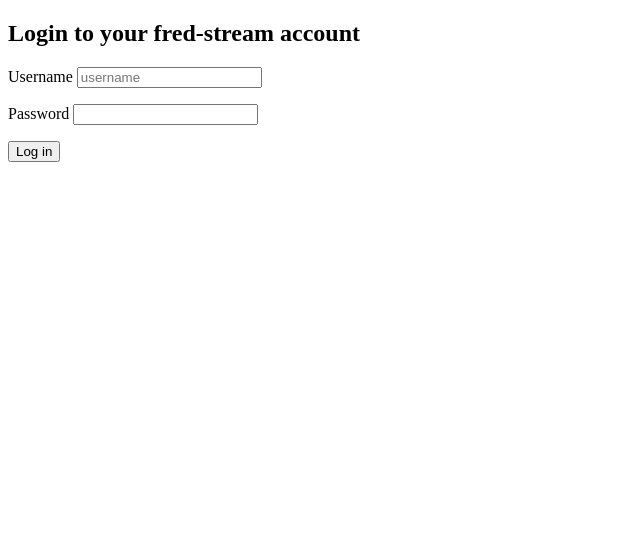
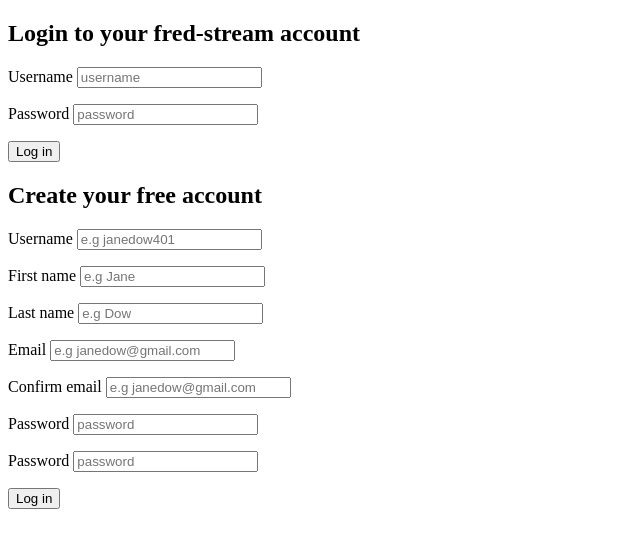
Before and after one commit to fredpen/Fredify-spotify-clone, a PHP site: page /register.php in a window 1280 px wide. Shown: the top 548 px of the page, without its empty margins (0-640 px from the left). Run offline with PHP 8.4, Linux system fonts and the light colour scheme.

Commit message:
create the register page

```diff
--- a/register.php
+++ b/register.php
@@ -15,12 +15,43 @@
       </p>
       <p>
         <label for="loginPassword">Password</label>
-        <input type="password" name="loginPassword" required>
+        <input type="password" name="loginPassword" placeholder="password" required>
       </p>
       <button type="submit" name="button">Log in</button>
     </form>
 
-
+    <form id="inputContainer" action="register.php" method="post">
+      <h2>Create your free account</h2>
+      <p>
+        <label for="loginUsername">Username</label>
+        <input type="text" name="loginUsername" placeholder="e.g janedow401" required>
+      </p>
+      <p>
+        <label for="loginFirstName">First name</label>
+        <input type="text" name="loginFirstName" placeholder="e.g Jane" required>
+      </p>
+      <p>
+        <label for="loginLastName">Last name</label>
+        <input type="text" name="loginLastName" placeholder="e.g Dow" required>
+      </p>
+      <p>
+        <label for="loginEmail">Email</label>
+        <input type="email" name="loginEmail" placeholder="e.g janedow@gmail.com" required>
+      </p>
+      <p>
+        <label for="confirmLoginEmail">Confirm email</label>
+        <input type="email" name="confirmLoginEmail" placeholder="e.g janedow@gmail.com" required>
+      </p>
+      <p>
+        <label for="loginPassword">Password</label>
+        <input type="password" name="loginPassword" placeholder="password" required>
+      </p>
+      <p>
+        <label for="confirmLoginPassword">Password</label>
+        <input type="password" name="confirmLoginPassword" placeholder="password" required>
+      </p>
+      <button type="submit" name="button">Log in</button>
+    </form>
   </body>
 
 </html>
```
